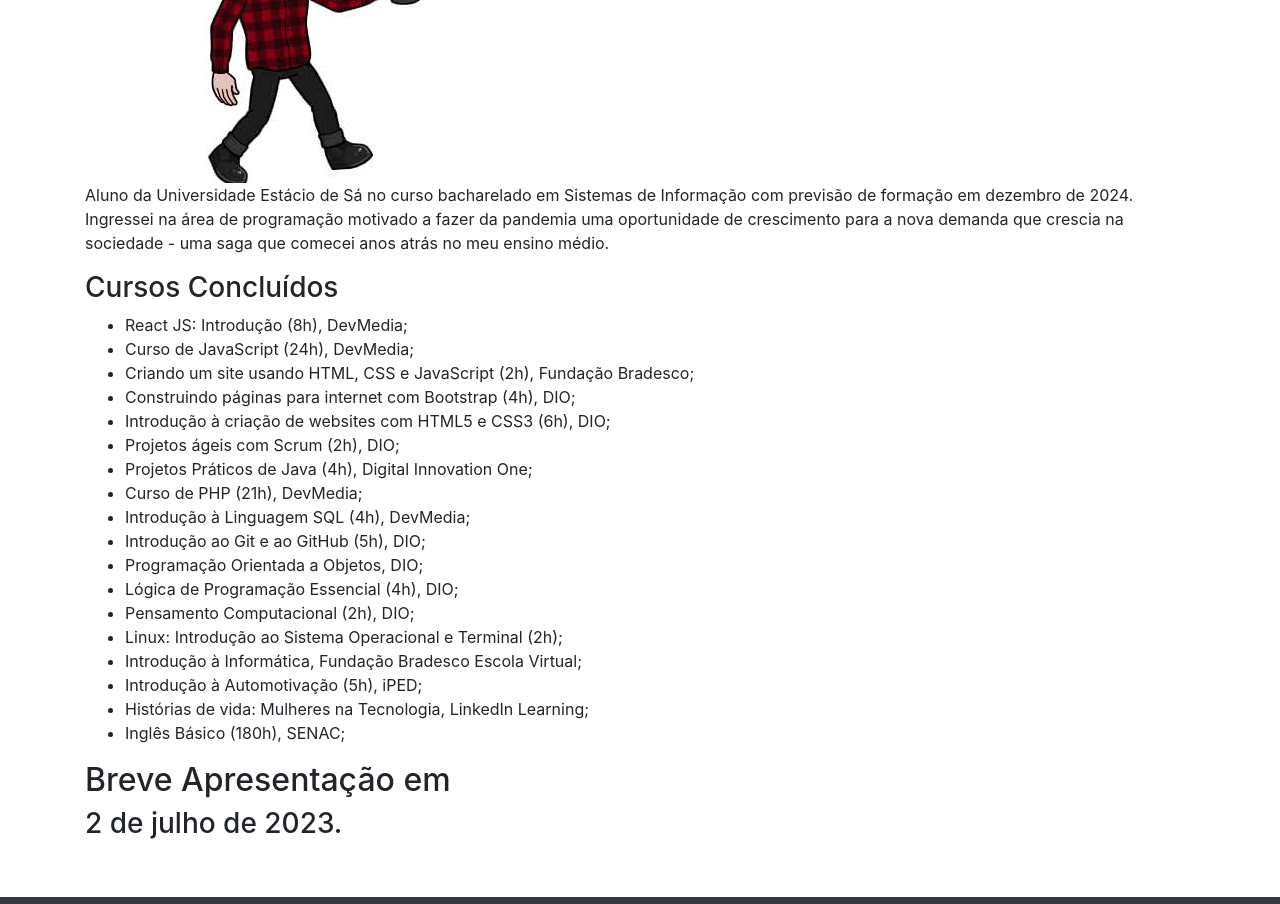
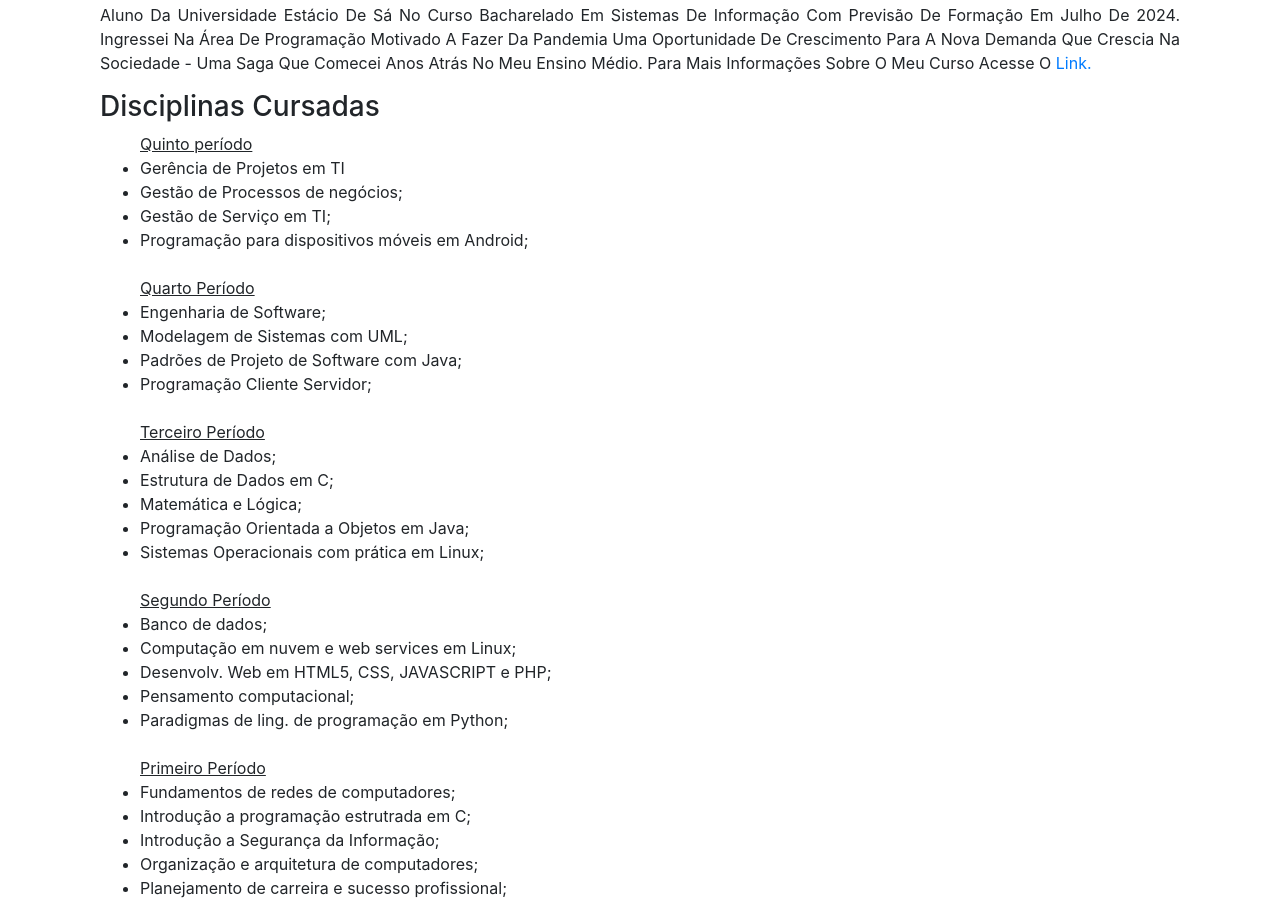
Before and after one commit to eduardosaatkamp/portfolioEduardoSaat, a website: page HistoricoFaculdade.html in a window 1280 px wide. Shown: the part 1250-2154 px from the top of the page. Drawn offline with Linux system fonts and the light colour scheme.

Commit message:
Update paginas.
Inserido css e atualizado conteúdos dos arquivos.

```diff
--- a/HistoricoFaculdade.html
+++ b/HistoricoFaculdade.html
@@ -16,6 +16,7 @@
     <!-- Custom styles for this template -->
     <link href="css/full-slider.css" rel="stylesheet">
 
+    <link href="css/style.css" rel="stylesheet">
     <script src="https://kit.fontawesome.com/e90c07c8b7.js" crossorigin="anonymous"></script>
 
   </head>
@@ -32,7 +33,7 @@
         <div class="collapse navbar-collapse" id="navbarResponsive">
           <ul class="navbar-nav ml-auto">
             <li class="nav-item active">
-              <a class="nav-link" href="#">Início
+              <a class="nav-link" href="index.html">Início
                 <span class="sr-only">(current)</span>
               </a>
             </li>
@@ -46,7 +47,7 @@
               <a class="nav-link" href="#">Projetos</a>
             </li>
             <li class="nav-item">
-              <a class="nav-link" href="#">Contato</a>
+              <a class="nav-link" href="#contato">Contato</a>
             </li>
           </li>
           </ul>
@@ -90,56 +91,70 @@
       </div>
     </header>
 
-
-
     <!-- Page Content -->
     <section class="py-5">
       <div class="container">
-        <!-- adicionei conteúdo a partir daqui -->
     <h1 id="title">
       Trilhando a Carreira de Programação: <br> Portfólio de Eduardo Saat
     </h1>
     <h3 id="mensagem"></h3>
-<!-- início article -->
+
  <!-- início article -->
         <article class="post">
                     <header>
                         <h3 class="titlepost">
-                  Resumo
+                            Resumo Acadêmico
                         </h3>
-              <img src="HTML_IMAGENS/HomemComCafe.jpg" alt="Representação em cartoon de um homem com um copo de café"class="photo">
+                        <img src="HTML_IMAGENS/UniversidadeEstacioDeSa.jpg" alt="Logo da UNESÁ" class="photo">
                     </header>
                     <P class="post_content">
-              Aluno da Universidade Estácio de Sá no curso bacharelado em Sistemas de Informação com previsão de formação em dezembro de 2024.  Ingressei na área de programação motivado a fazer da pandemia uma oportunidade de crescimento para a nova demanda que crescia na sociedade -  uma saga que comecei anos atrás no meu ensino médio.
+                        Aluno da Universidade Estácio de Sá no curso bacharelado em Sistemas de Informação com previsão de formação em julho de 2024.  Ingressei na área de programação motivado a fazer da pandemia uma oportunidade de crescimento para a nova demanda que crescia na sociedade -  uma saga que comecei anos atrás no meu ensino médio. Para mais informações sobre o meu curso acesse o <a href="https://estacio.br/cursos/graduacao/sistemas-de-informacao">link. </a>
+
+                    <h3>Disciplinas Cursadas</h3>
+                    <ul>
+    <u> Quinto período</u>
+    <li>Gerência de Projetos em TI</li>
+    <li>Gestão de Processos de negócios;</li>
+    <li>Gestão de Serviço em TI;</li>
+    <li>Programação para dispositivos móveis em Android;</li>
+    <br>
+
+    <u>Quarto Período </u>
+    <li>Engenharia de Software;</li>
+    <li>Modelagem de Sistemas com UML;</li>
+    <li>Padrões de Projeto de Software com Java;</li>
+    <li>Programação Cliente Servidor;</li>
+    <br>
+
+    <u>Terceiro Período</u>
+    <li>Análise de Dados;</li>
+    <li>Estrutura de Dados em C;</li>
+    <li>Matemática e Lógica;</li>
+    <li>Programação Orientada a Objetos em Java;</li>
+    <li>Sistemas Operacionais com prática em Linux;</li>
+    <br>
+
+<u>Segundo Período</u>
+    <li>Banco de dados;</li>
+    <li>Computação em nuvem e web services em Linux;</li>
+    <li>Desenvolv. Web em HTML5, CSS, JAVASCRIPT e PHP;</li>
+    <li>Pensamento computacional;</li>
+    <li>Paradigmas de ling. de programação em Python;</li>
+    <br>
+
+    <u>Primeiro Período</u>
+    <li>Fundamentos de redes de computadores;</li>
+    <li>Introdução a programação estrutrada em C;</li>
+    <li>Introdução a Segurança da Informação;</li>
+    <li>Organização e arquitetura de computadores;</li>
+    <li>Planejamento de carreira e sucesso profissional;</li>
+                    </ul>
                     </P>
-          <h3>Cursos Concluídos</h3>
-          <ul>
-<li>React JS: Introdução (8h), DevMedia;</li>
-<li>Curso de JavaScript (24h), DevMedia;</li>
-<li>Criando um site usando HTML, CSS e JavaScript (2h), Fundação Bradesco;</li>
-<li>Construindo páginas para internet com Bootstrap (4h), DIO;</li>
-<li>Introdução à criação de websites com HTML5 e CSS3 (6h), DIO;</li>
-<li>Projetos ágeis com Scrum (2h), DIO;</li>
-<li>Projetos Práticos de Java (4h), Digital Innovation One;</li>
-<li>Curso de PHP (21h), DevMedia;</li>
-<li>Introdução à Linguagem SQL (4h), DevMedia;</li>
-<li>Introdução ao Git e ao GitHub (5h), DIO;</li>
-<li>Programação Orientada a Objetos, DIO;</li>
-<li>Lógica de Programação Essencial (4h), DIO;</li>
-<li>Pensamento Computacional (2h), DIO;</li>
-<li>Linux: Introdução ao Sistema Operacional e Terminal (2h);</li>
-<li>Introdução à Informática, Fundação Bradesco Escola Virtual;</li>
-<li>Introdução à Automotivação (5h), iPED;</li>
-<li>Histórias de vida: Mulheres na Tecnologia, LinkedIn Learning;</li>
-<li>Inglês Básico (180h), SENAC;</li>
-          </ul>
+              </article>
+            <!-- fim article -->
 
           <h2 class="subtitle">Breve Apresentação em </h2>
           <h3 id="data-atual"></h3>
-              </article>
-          <!-- fim article -->
-        </article>
-        <!-- fim article -->
       </div>
     </section>
      <!-- Page Content -->
--- a/css/style.css
+++ b/css/style.css
@@ -4,6 +4,12 @@
     width: 200px;
     border: 2px solid black;
     }
+
+    .post_image {
+      border: 5px solid black;
+      border-radius: 5px;
+      width: 100%;
+  }
 
     #title, .subtitle, .titlepost {
       color: black;
```
Also changed, not shown: OficinaRobotica.html (+3 -4 lines), index.html (+11 -8 lines), HTML_IMAGENS/OficinaDeRobótica2011.jpg, README.md. Lines whose indentation alone changed are shown as unchanged.
